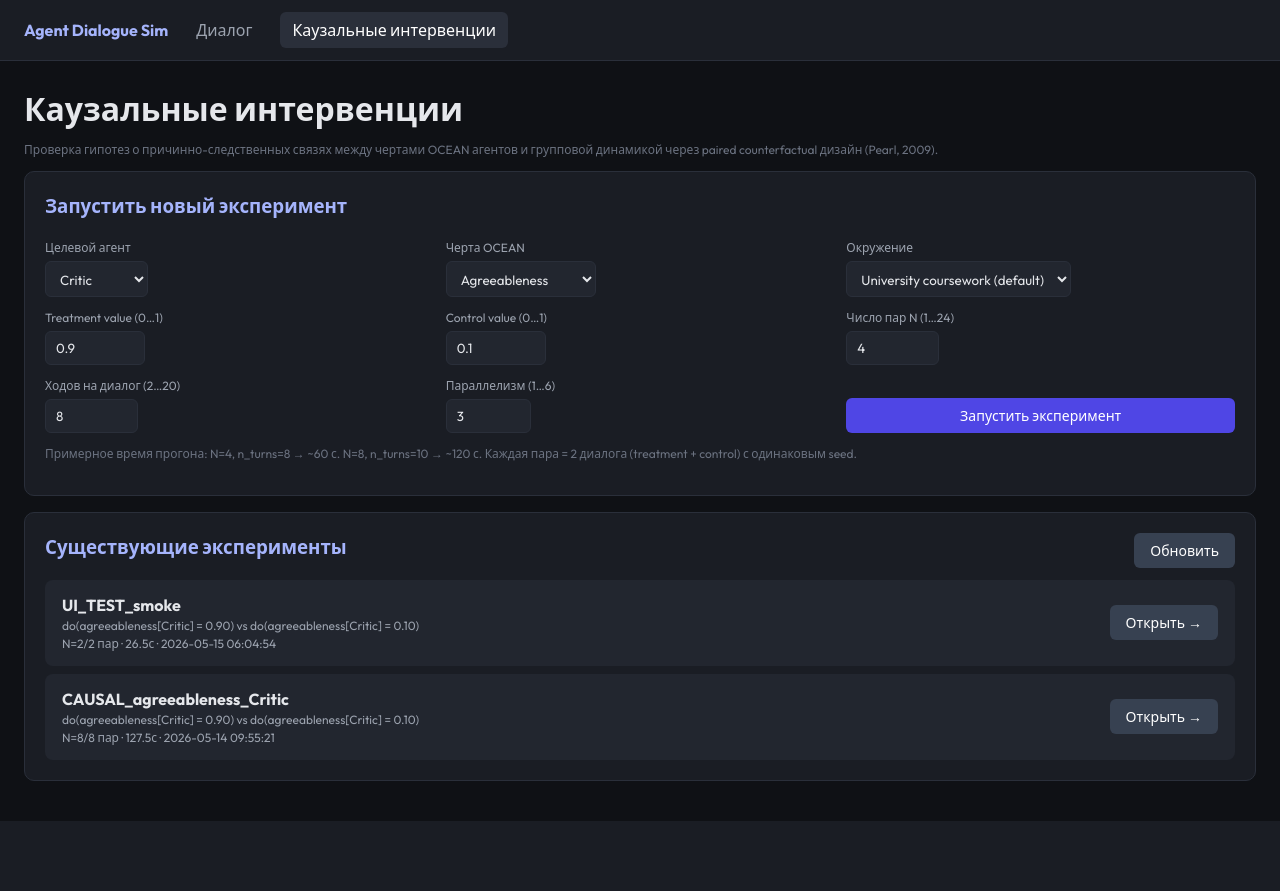
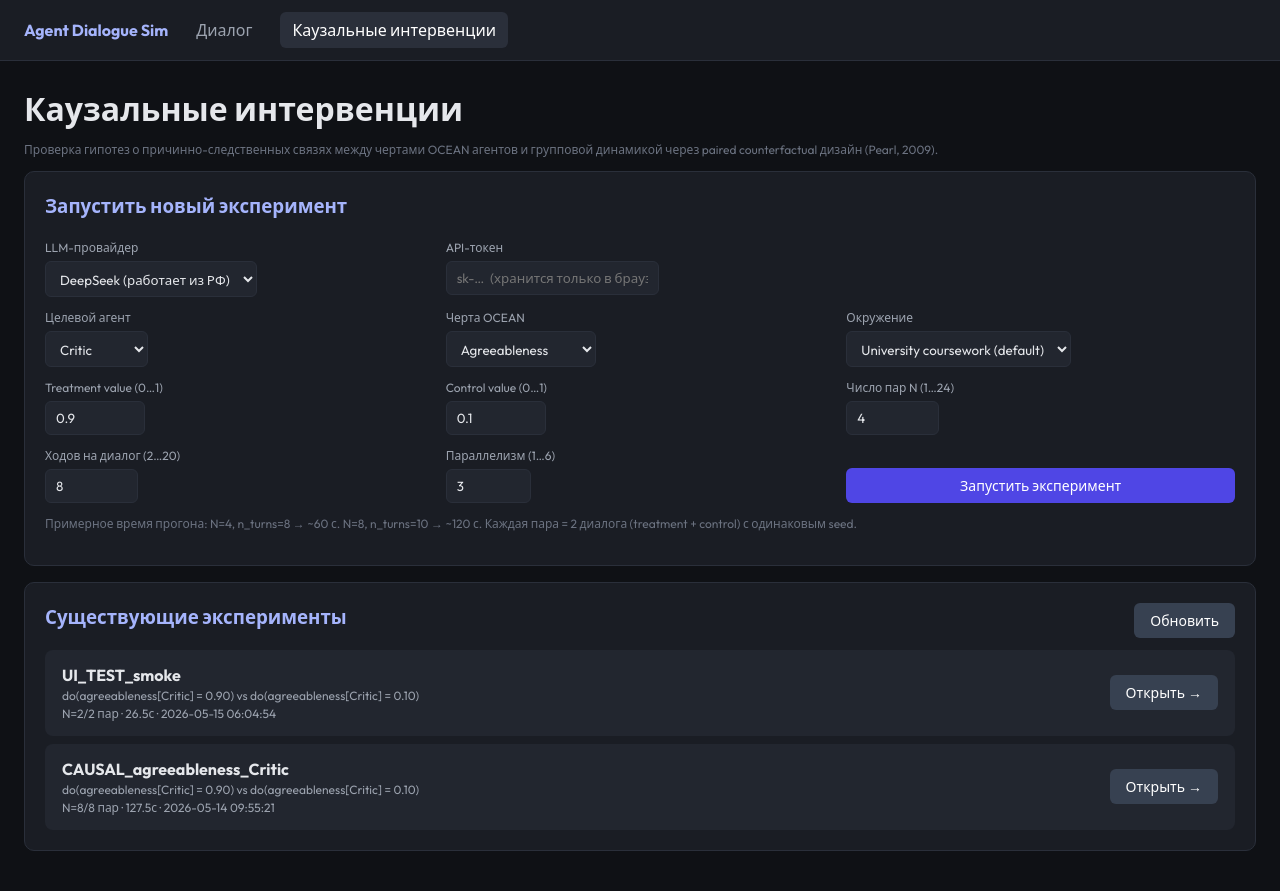
Before and after one commit to Ilya0217/Neural-Social-Environment, a Flask app: page /causal in a window 1280 px wide. Before the commit the page ends 821 px from the top, so only its background shows below. Run offline with Flask 3, Linux system fonts and the light colour scheme; parts of the project's set-up code (start-up, migrations or seed data) failed here and were passed over; some libraries are stand-ins or nearby versions.

Commit message:
feat(causal): провайдер и API-ключ вводятся в UI каузальных интервенций
Раньше каузальный раннер жёстко брал ключ из серверного .env (OPENAI_*),
а на сервере стоит заглушка + регион геоблокается OpenAI (403) → 0 валидных
пар. Теперь пользователь выбирает провайдера (DeepSeek/ChatGPT) и вводит токен
прямо на странице /causal, как в основном диалоге.

- causal.html: поля «провайдер + токен», валидация, провайдер в localStorage
  (токен только в памяти браузера).
- api_causal_run: извлекает provider/api_key через pop ИЗ data, чтобы ключ не
  попал в _CAUSAL_JOBS (его отдаёт /api/causal/jobs) и в config.json на диске;
  мапит провайдера в base_url/model; передаёт креды в поток отдельным аргументом.
- _run_causal_job: принимает creds и строит CausalRunner с ними.
- causal_intervention.py: _build_real_outcome_fn и CausalRunner принимают
  api_key/base_url/model (фолбэк на серверный env).

Co-Authored-By: Claude Opus 4.8 (1M context) <noreply@anthropic.com>

```diff
--- a/webapp/app.py
+++ b/webapp/app.py
@@ -1264,8 +1264,18 @@ def api_causal_pair(exp_dir: str, seed: int):
     return jsonify({"ok": False, "error": f"seed {seed} not found"}), 404
 
 
-def _run_causal_job(job_id: str, params: Dict[str, Any]) -> None:
-    """Запускает CausalRunner в фоне; обновляет _CAUSAL_JOBS[job_id]."""
+def _run_causal_job(
+    job_id: str,
+    params: Dict[str, Any],
+    creds: Optional[Dict[str, Any]] = None,
+) -> None:
+    """Запускает CausalRunner в фоне; обновляет _CAUSAL_JOBS[job_id].
+
+    creds = {api_key, base_url, model} — креды, введённые пользователем в UI.
+    Передаются отдельным аргументом (НЕ через params), чтобы ключ не попал ни
+    в config.json на диске, ни в ответ /api/causal/jobs.
+    """
+    creds = creds or {}
     try:
         treat = _TraitIntervention(
             name="treatment",
@@ -1292,7 +1302,12 @@ def _run_causal_job(job_id: str, params: Dict[str, Any]) -> None:
             alpha=float(params.get("alpha", 0.05)),
             d_threshold=float(params.get("d_threshold", 0.3)),
         )
-        runner = _CausalRunner(cfg)
+        runner = _CausalRunner(
+            cfg,
+            api_key=creds.get("api_key"),
+            base_url=creds.get("base_url"),
+            model=creds.get("model"),
+        )
         with _CAUSAL_JOBS_LOCK:
             _CAUSAL_JOBS[job_id]["status"] = "running"
         result = runner.run(_RESULTS_BASE)
@@ -1334,15 +1349,30 @@ def api_causal_run():
     if int(data["n_turns"]) < 2 or int(data["n_turns"]) > 20:
         return jsonify({"ok": False, "error": "n_turns must be in [2, 20]"}), 400
 
+    # Провайдер + токен вводит пользователь в UI (на сервере не хранится).
+    # Извлекаем ИЗ data, чтобы ключ не попал в _CAUSAL_JOBS["params"] (его
+    # отдаёт /api/causal/jobs) и в config.json на диске.
+    provider = str(data.pop("provider", "") or "").strip().lower()
+    api_key = str(data.pop("api_key", "") or "").strip()
+    if not api_key:
+        return jsonify({"ok": False, "error": "Введите API-токен провайдера."}), 400
+    provider_specs = {
+        "chatgpt":  {"base_url": None, "model": "gpt-4o-mini"},
+        "openai":   {"base_url": None, "model": "gpt-4o-mini"},
+        "deepseek": {"base_url": "https://api.deepseek.com/v1", "model": "deepseek-chat"},
+    }
+    spec = provider_specs.get(provider, {"base_url": None, "model": None})
+    creds = {"api_key": api_key, "base_url": spec["base_url"], "model": spec["model"]}
+
     job_id = _uuid.uuid4().hex[:12]
     with _CAUSAL_JOBS_LOCK:
         _CAUSAL_JOBS[job_id] = {
             "job_id": job_id,
-            "params": data,
+            "params": data,  # без api_key — он удалён через pop выше
             "status": "queued",
             "started_at": time.time(),
         }
-    t = threading.Thread(target=_run_causal_job, args=(job_id, data), daemon=True)
+    t = threading.Thread(target=_run_causal_job, args=(job_id, data, creds), daemon=True)
     t.start()
     return jsonify({"ok": True, "job_id": job_id})
 
--- a/webapp/templates/causal.html
+++ b/webapp/templates/causal.html
@@ -85,6 +85,20 @@
         <!-- ========= Запуск нового эксперимента ========= -->
         <div class="card">
             <h3 style="margin-top:0;">Запустить новый эксперимент</h3>
+            <div class="form-row">
+                <div>
+                    <label>LLM-провайдер</label>
+                    <select id="causalProvider">
+                        <option value="deepseek">DeepSeek (работает из РФ)</option>
+                        <option value="chatgpt">ChatGPT (OpenAI)</option>
+                    </select>
+                </div>
+                <div style="grid-column: span 2;">
+                    <label>API-токен</label>
+                    <input type="password" id="causalApiToken" autocomplete="off"
+                           placeholder="sk-…  (хранится только в браузере, на сервер не сохраняется)">
+                </div>
+            </div>
             <div class="form-row">
                 <div>
                     <label>Целевой агент</label>
@@ -439,9 +453,27 @@
     };
     $('refreshBtn').onclick = refreshList;
 
+    // Провайдер запоминаем между сессиями; токен — только в памяти, в localStorage НЕ пишем.
+    (function initCausalProvider() {
+        const saved = localStorage.getItem('causalProvider');
+        if (saved) $('causalProvider').value = saved;
+        $('causalProvider').addEventListener('change', () => {
+            localStorage.setItem('causalProvider', $('causalProvider').value);
+        });
+    })();
+
     // Запуск нового эксперимента
     $('runBtn').onclick = async () => {
+        const apiKey = $('causalApiToken').value.trim();
+        if (!apiKey) {
+            $('jobStatus').textContent = 'Введите API-токен провайдера.';
+            $('jobStatus').className = 'status error';
+            $('causalApiToken').focus();
+            return;
+        }
         const params = {
+            provider: $('causalProvider').value,
+            api_key: apiKey,
             target_agent: $('targetAgent').value,
             trait: $('trait').value,
             treatment_value: parseFloat($('treatmentValue').value),
```
Also changed, not shown: science/causal_intervention.py (+39 -8 lines).
